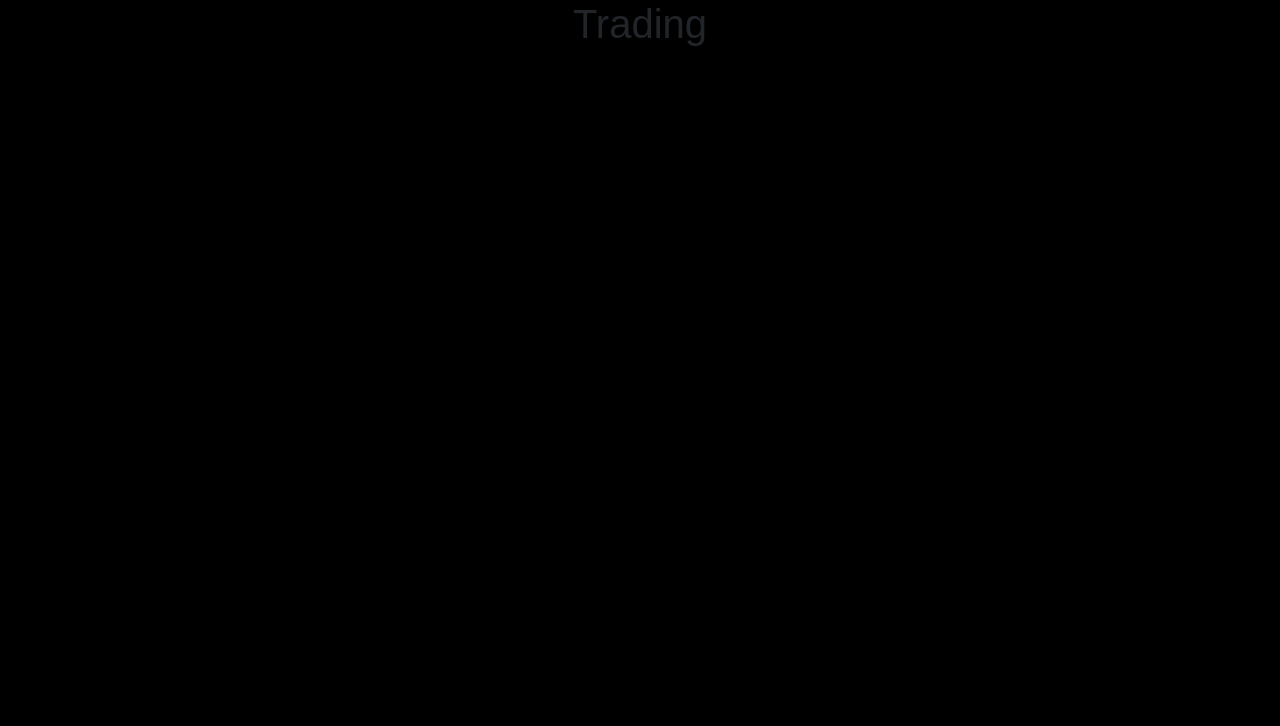
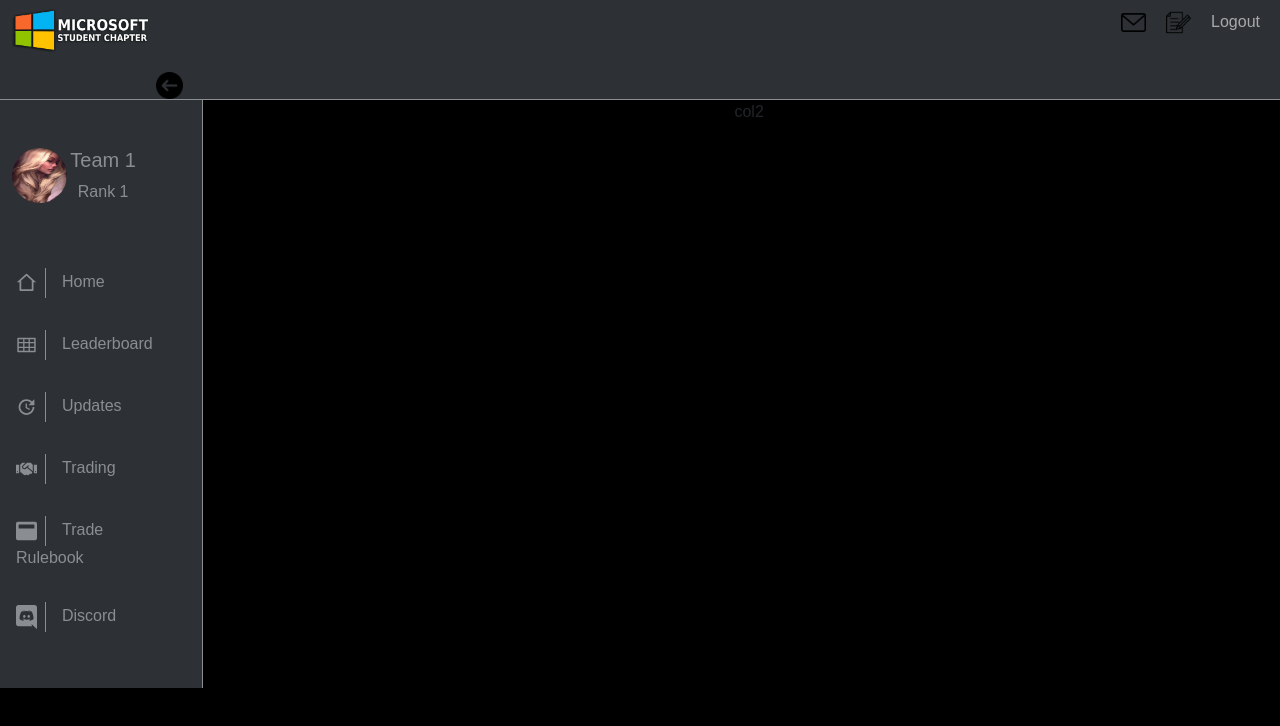
Before and after one commit to parthrr510/Ab, a React (Create React App) app: page /trading in a window 1280 px wide. Shown: the top 726 px of the page. Built offline with nearby package versions, Linux system fonts and the light colour scheme; a web font is replaced by a local one.

Commit message:
initial setup of trading page

```diff
--- a/src/panel/pages/LeaderBoard.js
+++ b/src/panel/pages/LeaderBoard.js
@@ -33,6 +33,7 @@
     backgroundColor: "#2e3036",
     color: "#dcdcdc",
     fontSize: "21px",
+    borderRadius: "8px",
   },
   heading: {
     color: "#ed6a7a",
@@ -209,7 +210,10 @@
                   >
                     <Grid
                       item
-                      style={{ display: "flex", flexDirection: "row" }}
+                      style={{
+                        display: "flex",
+                        flexDirection: "row",
+                      }}
                     >
                       <Avatar variant="square" className={classes.avatar}>
                         <img src={flag} />
--- a/src/panel/pages/Trading.js
+++ b/src/panel/pages/Trading.js
@@ -1,11 +1,159 @@
-import React, { Component } from "react";
+import React from "react";
+import { Row, Col, Nav } from "react-bootstrap";
+import { Link } from "react-router-dom";
+import Media from "react-bootstrap/Media";
+import Paper from "@material-ui/core/Paper";
+import { AiOutlineTable } from "react-icons/ai";
+import { FaWindowMaximize } from "react-icons/fa";
+import { FaHandshake } from "react-icons/fa";
+import { MdUpdate } from "react-icons/md";
+import { RiHome2Line } from "react-icons/ri";
+import { FaDiscord } from "react-icons/fa";
+import logo from "../msc_logo.png";
+import notepad from "../note.png";
+import mail from "../email.png";
+import arrow from "../back-arrow.png";
+import team from "../team.PNG";
 
-export default class Trading extends Component {
-  render() {
-    return (
-      <div>
-        <h1>Trading</h1>
-      </div>
-    );
-  }
+export default function Trading() {
+  return (
+    <div>
+      <Row style={{ borderBottom: "1px #8A8D92 solid" }}>
+        <Col sm={2} style={{ backgroundColor: "#2D3135" }} className="logo">
+          <img
+            src={logo}
+            style={{
+              height: "60px",
+              left: "0",
+              top: "0",
+              marginLeft: "-1rem",
+            }}
+          />
+          <img
+            src={arrow}
+            style={{
+              height: "27px",
+              float: "right",
+              marginRight: "5px",
+              marginTop: "12px",
+            }}
+          />
+        </Col>
+        <Col sm={10} style={{ backgroundColor: "#2D3135" }}>
+          <Link to="/logout">
+            <p
+              style={{
+                float: "right",
+                color: "darkgrey",
+                marginRight: "20px",
+                marginTop: "10px",
+              }}
+            >
+              Logout
+            </p>
+          </Link>
+
+          <img
+            src={notepad}
+            style={{
+              height: "25px",
+              float: "right",
+              marginRight: "20px",
+              marginTop: "10px",
+            }}
+          />
+
+          <img
+            src={mail}
+            style={{
+              height: "25px",
+              float: "right",
+              marginRight: "20px",
+              marginTop: "10px",
+            }}
+          />
+        </Col>
+      </Row>
+      <Row>
+        <Col
+          sm={2}
+          style={{
+            backgroundColor: "#2D3135",
+            borderRight: "1px #8A8D92 solid",
+          }}
+        >
+          <Media style={{ marginTop: "3rem" }}>
+            <img
+              width={55}
+              height={55}
+              className="team"
+              src={team}
+              alt="Generic placeholder"
+              style={{
+                borderRadius: "50%",
+                marginLeft: "12px",
+              }}
+            />
+            <Media.Body style={{ marginLeft: "-3rem", color: "#8A8D92" }}>
+              <h5>Team 1</h5>
+              <p>Rank 1</p>
+            </Media.Body>
+          </Media>
+          <Nav className=" d-md-block  sidebar" style={{ paddingTop: "2rem" }}>
+            <div className="sidebar-sticky"></div>
+            <Nav.Item>
+              <Nav.Link href="/" className="navStyle">
+                <RiHome2Line className="icon" />
+                Home
+              </Nav.Link>
+            </Nav.Item>
+            <Nav.Item>
+              <Nav.Link
+                href="/leaderboard"
+                eventKey="link-1"
+                className="navStyle"
+              >
+                <AiOutlineTable className="icon" />
+                Leaderboard
+              </Nav.Link>
+            </Nav.Item>
+            <Nav.Item>
+              <Nav.Link href="/updates" eventKey="link-2" className="navStyle">
+                <MdUpdate className="icon" />
+                Updates
+              </Nav.Link>
+            </Nav.Item>
+            <Nav.Item>
+              <Nav.Link href="/trading" eventKey="link-3" className="navStyle">
+                <FaHandshake className="icon" />
+                Trading
+              </Nav.Link>
+            </Nav.Item>
+            <Nav.Item>
+              <Nav.Link
+                href="/traderulebook"
+                eventKey="link-4"
+                className="navStyle"
+              >
+                <FaWindowMaximize className="icon" />
+                Trade Rulebook
+              </Nav.Link>
+            </Nav.Item>
+            <Nav.Item>
+              <Nav.Link
+                href="/discord"
+                eventKey="link-5"
+                className="navStyle"
+                style={{ paddingBottom: "3.5rem" }}
+              >
+                <FaDiscord className="icon" />
+                Discord
+              </Nav.Link>
+            </Nav.Item>
+          </Nav>
+        </Col>
+        <Col sm={10}>col2</Col>
+      </Row>
+    </div>
+  );
 }
```
